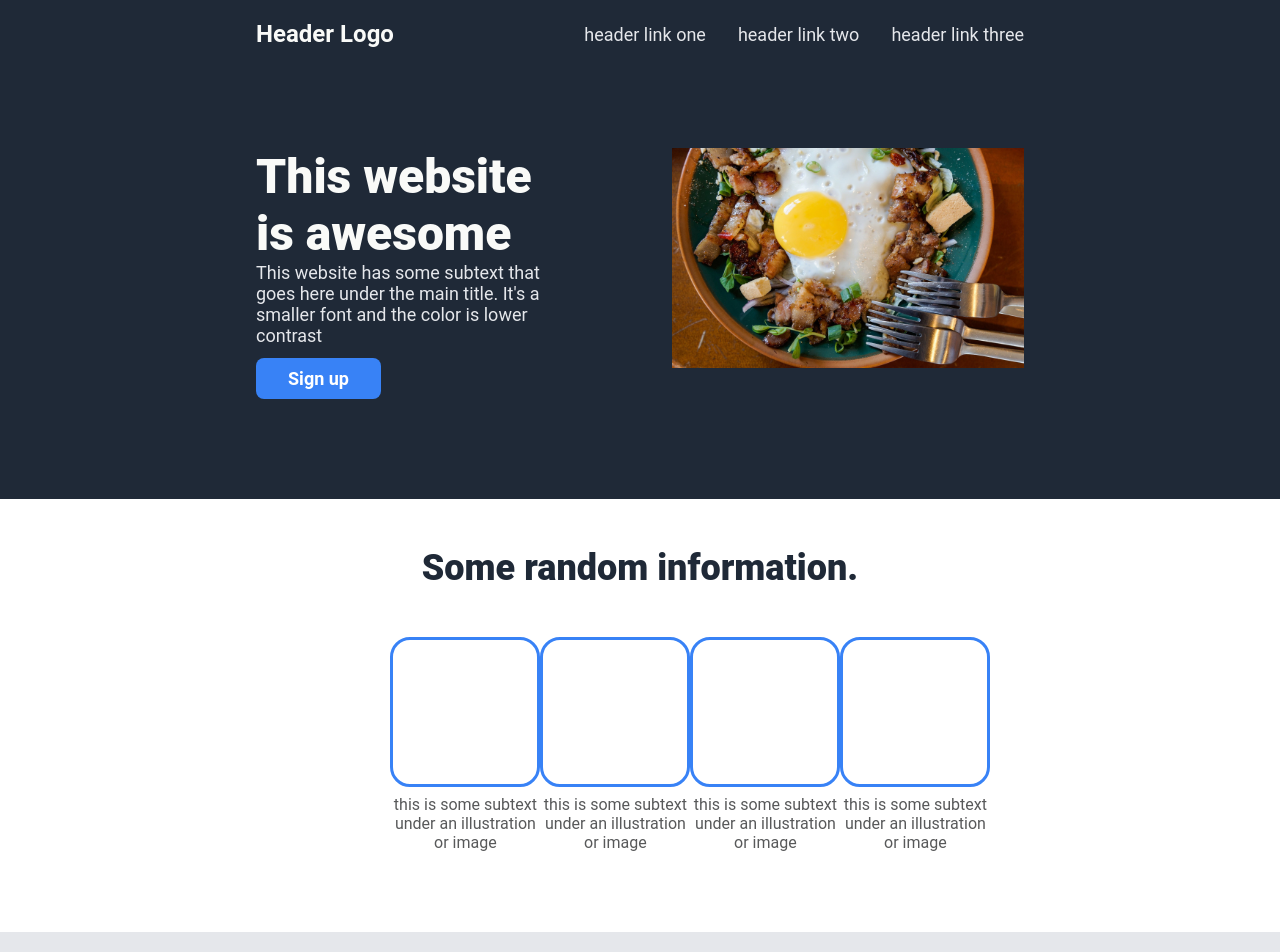
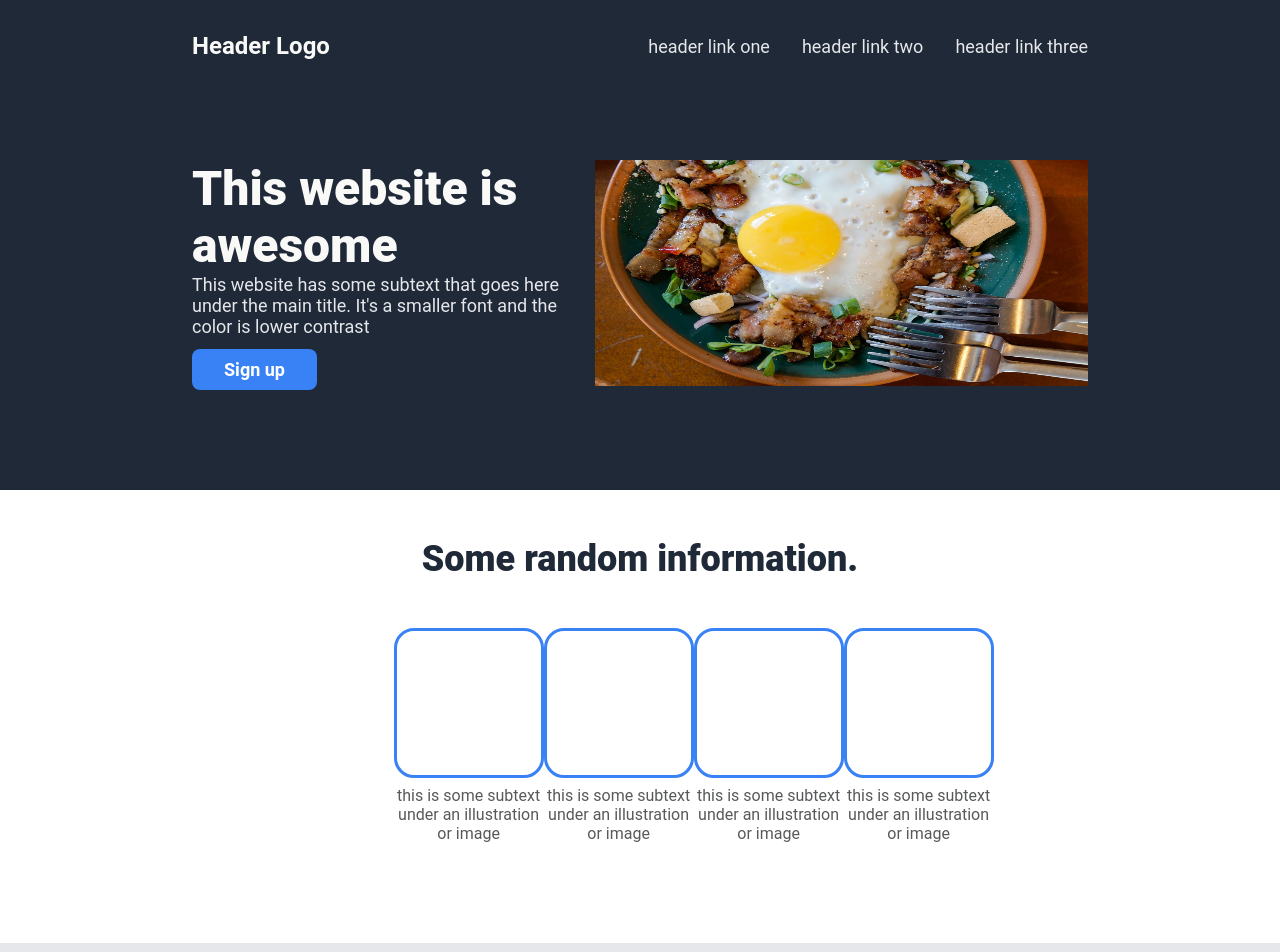
Before and after one commit to 42natus/landing-page, a plain HTML site: page index.html in a window 1280 px wide. Shown: the top 952 px of the page. Drawn offline with Linux system fonts and the light colour scheme.

Commit message:
refactor: cut a class and modify styles
The "section" class isn't necessary for styling — cut it.
The hero-content (text & image) are getting squeezed because the width
of its section is too small for both the text and image to
fit so, increase the width.
Other sections will benefit from the extra width so, increase their
widths.
Some selectors share common rules — group them.
Remove commented rules.

```diff
--- a/index.html
+++ b/index.html
@@ -22,7 +22,7 @@
                     <p>This website has some subtext that goes here under the main title. It's a smaller font and the color is lower contrast</p>
                     <button>Sign up</button>
                 </div>
-                <img src="images/for-bg0.jpg" alt="A plate of eggs, bacon and other veggies with four forks placed on the bottom right side of the plate.">
+                <img class="hero-image" src="images/for-bg0.jpg" alt="A plate of eggs, bacon and other veggies with four forks placed on the bottom right side of the plate.">
             </div>
         </div>
     </div>
--- a/style.css
+++ b/style.css
@@ -12,17 +12,24 @@ body {
     background-color: #1F2937;
 }
 
-.section {
-    width: 60%;
+header,
+.hero-content,
+.info-section,
+.cta-container {
+    width: 70%;
     margin: auto;
-    gap: 150px;
-    padding-top: 20px;
-    padding-bottom: 100px;
+}
+
+header,
+.hero-content,
+.info-boxes,
+.cta-container {
+    display: flex;
+    justify-content: space-between;
 }
 
 header {
-    display: flex;
-    justify-content: space-between;
+    padding-top: 32px;
     align-items: center;
     margin-bottom: 100px;
 }
@@ -46,16 +53,17 @@ a {
 }
 
 .hero-content {
-    display: flex;
-    justify-content: space-between;
-    align-items: center;
-    /* outline: 2px solid red; */
-    /* gap: 10px; */
+    padding-bottom: 100px;
 }
 
 .hero-text {
     display: flex;
     flex-direction: column;
+}
+
+.hero-image {
+    width: 550px;
+    height: 226px;
 }
 
 .hero-text h1 {
@@ -64,7 +72,7 @@ a {
     font-weight: 900;
     margin: 0;
     padding: 0;
-    max-width: 70%;
+    max-width: 450px;
 }
 
 a,
@@ -73,10 +81,11 @@ a,
     color: #E5E7EB;
     margin: 0;
     padding: 0;
-    max-width: 70%;
+    max-width: 450px;
 }
 
-button, .cta-container {
+button,
+.cta-container {
     background-color: #3882F6;
     color: white;
 }
@@ -91,16 +100,8 @@ button {
     padding: 10px;
 }
 
-img {
-    width: 700px;
-    height: 220px;
-    align-self: stretch;
-}
-
 .info-section {
-    width: 60%;
-    margin: auto;
-    padding-bottom: 80px;
+    padding-bottom: 100px;
 }
 
 .info-section h2 {
@@ -112,10 +113,7 @@ img {
 }
 
 .info-boxes {
-    display: flex;
-    justify-content: space-between;
-    align-items: center;
-    width: 65%;
+    width: 55%;
     margin: auto;
     margin-top: 48px;
 }
@@ -149,7 +147,7 @@ img {
     display: flex;
     justify-content: center;
     align-items: center;
-    width: 53%;
+    width: 900px;
     margin: auto;
 }
 
@@ -168,7 +166,7 @@ blockquote > cite {
     display: block;
     width: 95%;
     text-align: end;
-    margin-top: -20px;
+    margin-top: -32px;
 }
 
 .cta-section {
@@ -176,12 +174,8 @@ blockquote > cite {
 }
 
 .cta-container {
-    width: 60%;
-    margin: auto;
     padding: 50px 120px;
     border-radius: 8px;
-    display: flex;
-    justify-content: space-between;
     align-items: center;
 }
 
```
